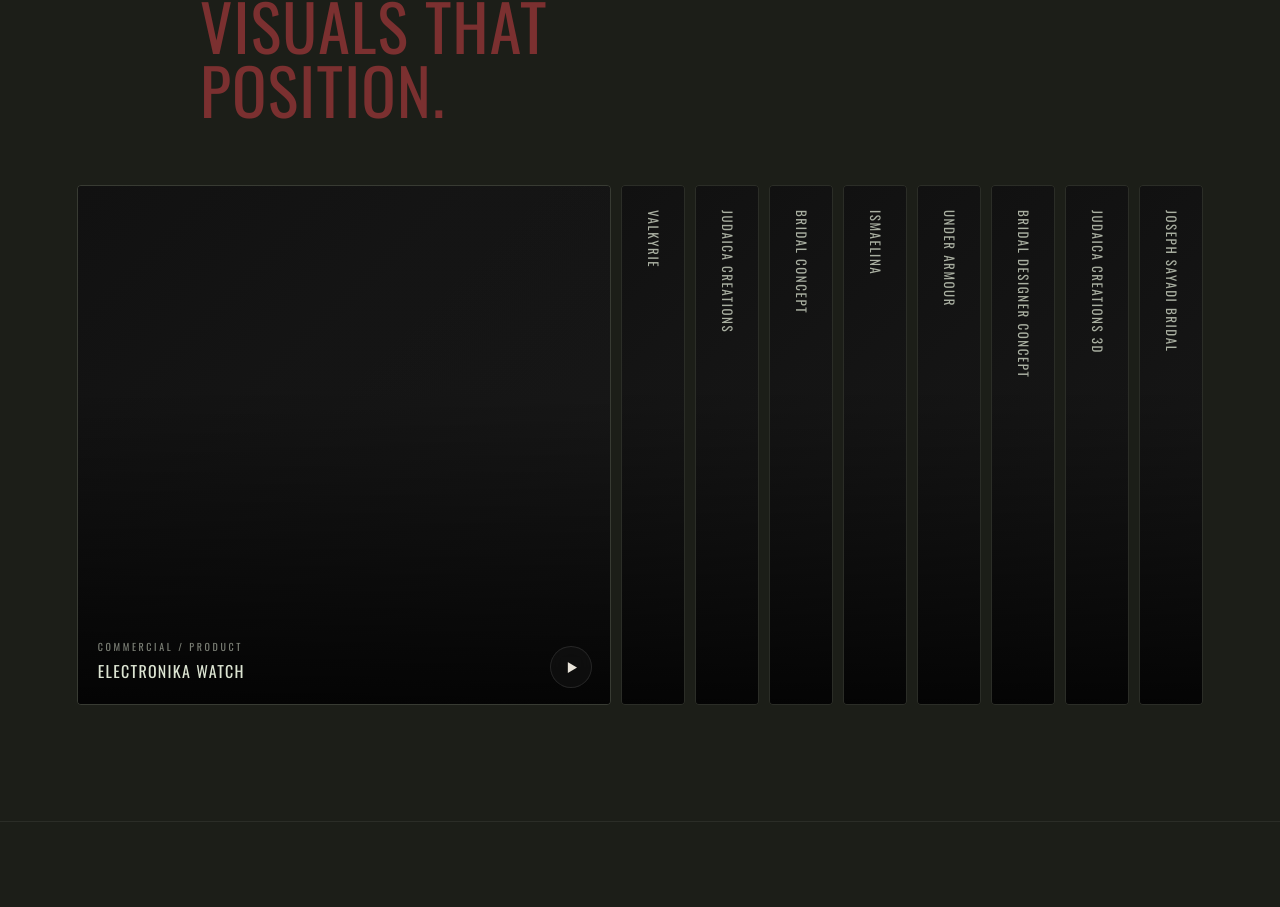
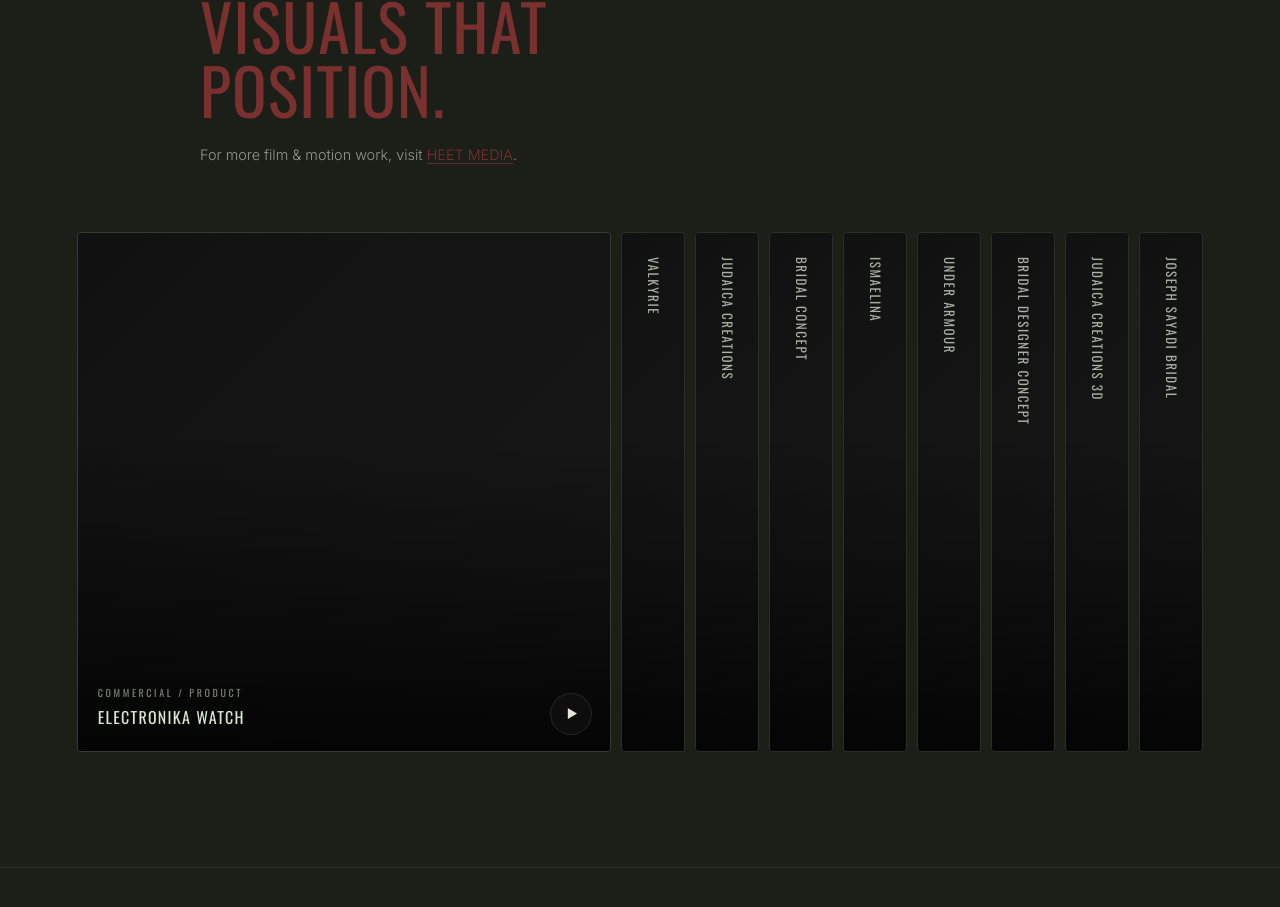
Before and after one commit to gribi4-lgtm/myze-media, a React (Vite) app: page / in a window 1280 px wide. Shown: the part 2013-2920 px from the top of the page. Built offline with nearby package versions, Linux system fonts and the light colour scheme; no server answers.

Commit message:
Add HEET Media link to film section

```diff
--- a/src/App.jsx
+++ b/src/App.jsx
@@ -475,6 +475,12 @@
             <h2 className="film-headline">
               FILM &amp; MOTION<br /><span style={{color:'var(--red)'}}>VISUALS THAT<br />POSITION.</span>
             </h2>
+            <p className="film-motion-note">
+              For more film &amp; motion work, visit{' '}
+              <a href="https://heet.nyc" target="_blank" rel="noopener noreferrer">
+                HEET MEDIA
+              </a>.
+            </p>
           </motion.div>
 
           <div className="accordion-portfolio" ref={accordionRef}>
--- a/src/index.css
+++ b/src/index.css
@@ -2401,6 +2401,25 @@
   margin: 0;
 }
 
+.film-motion-note {
+  max-width: 52ch;
+  margin: 0;
+  font-size: clamp(0.9rem, 1.1vw, 1rem);
+  line-height: 1.7;
+  color: rgba(220, 228, 210, 0.62);
+}
+
+.film-motion-note a {
+  color: var(--red);
+  border-bottom: 1px solid rgba(123, 48, 48, 0.8);
+  transition: color 0.25s ease, border-color 0.25s ease;
+}
+
+.film-motion-note a:hover {
+  color: var(--red-h);
+  border-bottom-color: var(--red-h);
+}
+
 /* ── accordion portfolio ─────────────────── */
 .accordion-portfolio {
   max-width: 1380px;
```
